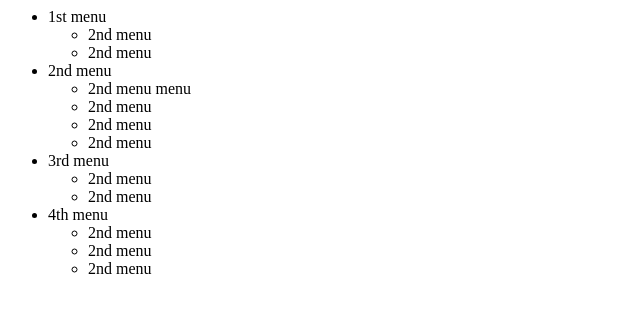
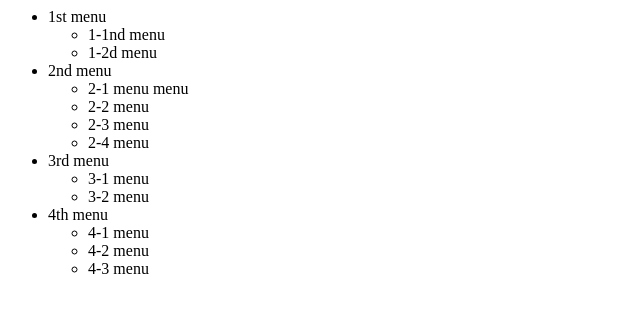
Before and after one commit to jeje09/eden-maul-church, a plain HTML site: page index.html in a window 1280 px wide. Shown: the full height of the page, 0-640 px from the left. Drawn offline with Linux system fonts and the light colour scheme.

Commit message:
second commit

```diff
--- a/index.html
+++ b/index.html
@@ -3,29 +3,29 @@
 			<ul class="clearfix">
 				<li>1st menu
 						<ul>
-							<li>2nd menu</li>
-							<li>2nd menu</li>
+							<li>1-1nd menu</li>
+							<li>1-2d menu</li>
 						</ul>
 				</li>
 				<li>2nd menu
 						<ul>
-							<li>2nd menu menu</li>
-							<li>2nd menu</li>
-							<li>2nd menu</li>
-							<li>2nd menu</li>
+							<li>2-1 menu menu</li>
+							<li>2-2 menu</li>
+							<li>2-3 menu</li>
+							<li>2-4 menu</li>
 						</ul>
 				</li>
 				<li>3rd menu
 						<ul>
-							<li>2nd menu</li>
-							<li>2nd menu</li>
+							<li>3-1 menu</li>
+							<li>3-2 menu</li>
 						</ul>
 				</li>
 				<li>4th menu
 						<ul>
-							<li>2nd menu</li>
-							<li>2nd menu</li>
-							<li>2nd menu</li>
+							<li>4-1 menu</li>
+							<li>4-2 menu</li>
+							<li>4-3 menu</li>
 						</ul>
 				</li>
 
```
